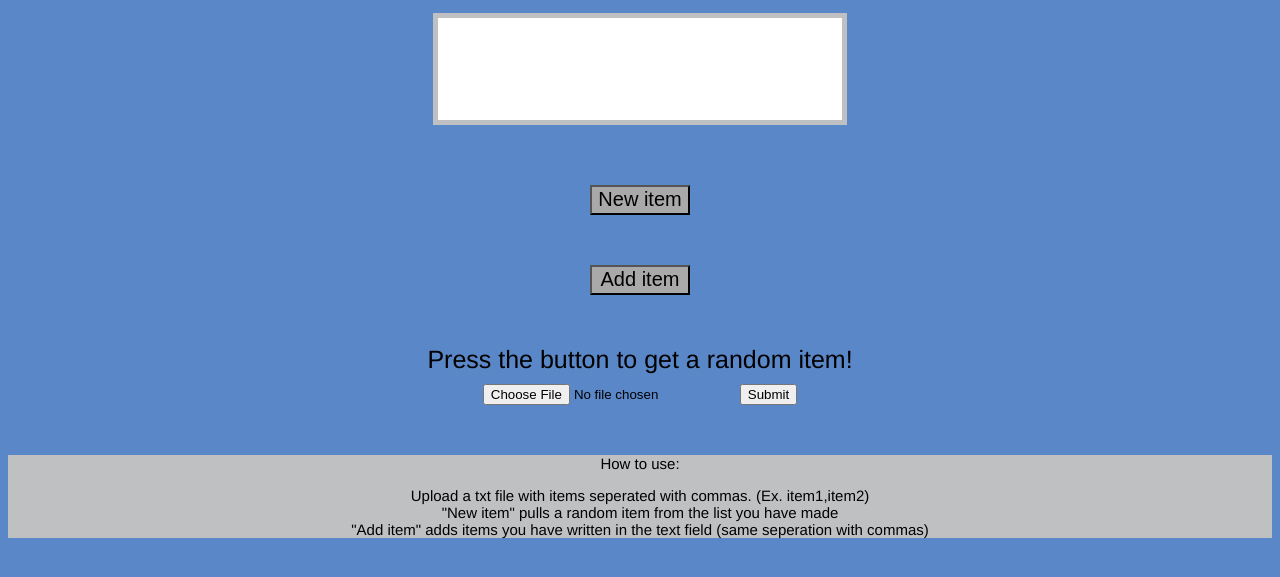
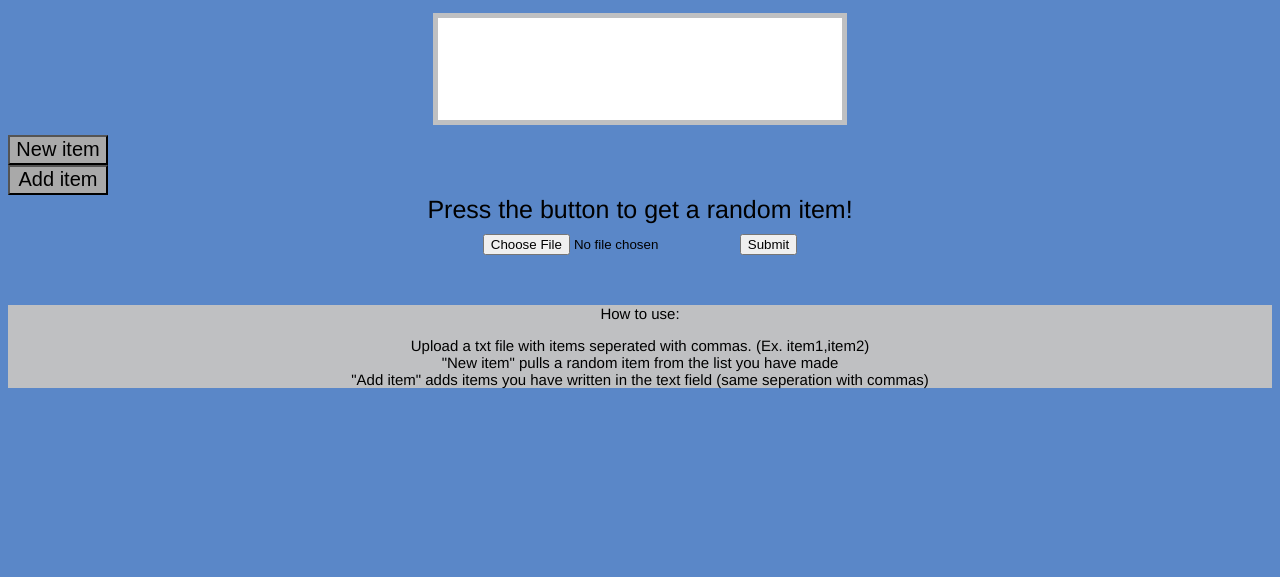
Before and after one commit to Mel0nXD/Randomizer, a plain HTML site: page index.html in a window 1280 px wide. Shown: the part 101-678 px from the top of the page. Drawn offline with Linux system fonts and the light colour scheme.

Commit message:
style.css

```diff
--- a/style.css
+++ b/style.css
@@ -18,7 +18,6 @@ body {
 
 #new-item,
 #add-item {
-    margin: 50px auto;
     height: 30px;
     width: 100px;
     font-size: 20px;
```
